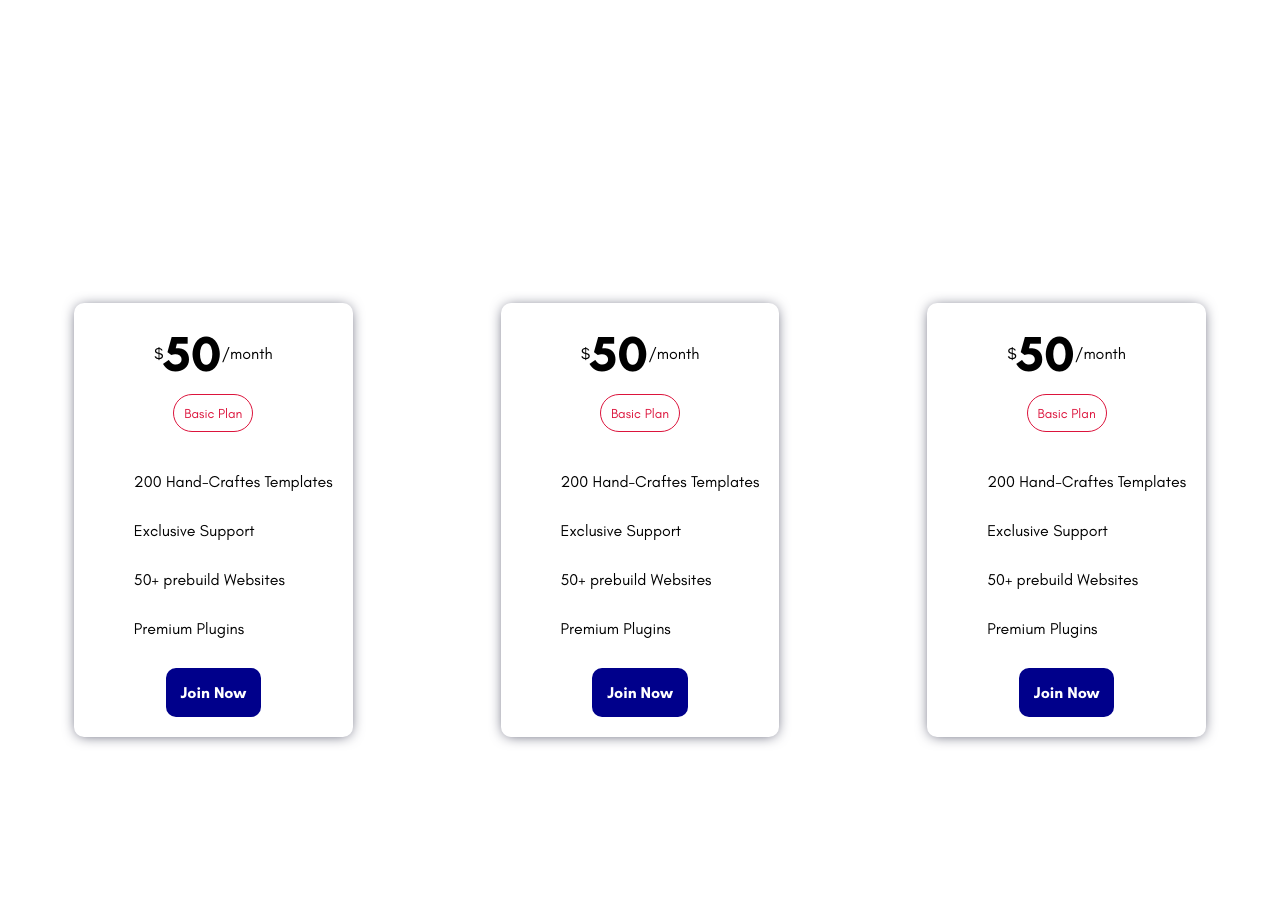
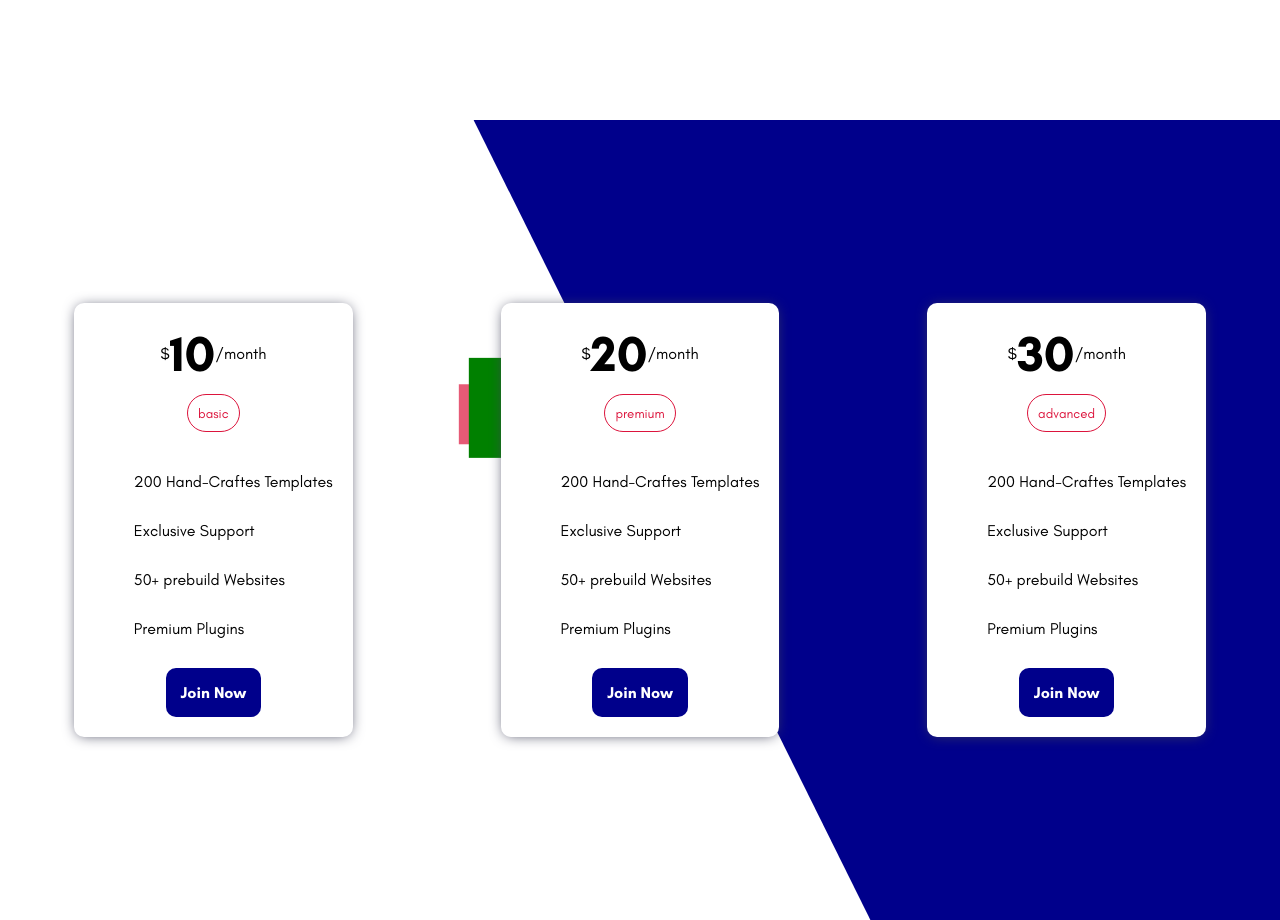
Before and after one commit to vladian95/react-website, a React (Create React App) app: page / in a window 1280 px wide. Shown: the part 2280-3200 px from the top of the page. Built offline with nearby package versions, Linux system fonts and the light colour scheme.

Commit message:
start contact and footer

```diff
--- a/src/App.jsx
+++ b/src/App.jsx
@@ -32,7 +32,7 @@ const FeatureShape = styled.div`
   background-color: green;
 `;
 
-const ServiceShape = styled.div`
+const PriceShape = styled.div`
   ${Shape}
   clip-path: polygon(37% 0, 100% 0, 100% 100%, 68% 100%);
   background-color: darkblue;
@@ -55,6 +55,7 @@ function App() {
       </Container>
       <Container>
         <Price />
+        <PriceShape />
       </Container>
     </>
   );
--- a/src/components/Price.jsx
+++ b/src/components/Price.jsx
@@ -1,6 +1,7 @@
 import React from 'react';
 import styled from 'styled-components';
 import PriceCard from './PriceCard';
+import AnimatedShapes from './AnimatedShapes';
 
 const Container = styled.div`
   height: 100%;
@@ -12,9 +13,10 @@ const Container = styled.div`
 const Price = () => {
   return (
     <Container>
-      <PriceCard />
-      <PriceCard />
-      <PriceCard />
+      <PriceCard price="10" type="basic" />
+      <PriceCard price="20" type="premium" />
+      <PriceCard price="30" type="advanced" />
+      <AnimatedShapes />
     </Container>
   );
 };
--- a/src/components/PriceCard.jsx
+++ b/src/components/PriceCard.jsx
@@ -51,13 +51,13 @@ const Button = styled.button`
   cursor: pointer;
 `;
 
-const PriceCard = () => {
+const PriceCard = ({ price, type }) => {
   return (
     <Container>
       <PriceContainer>
-        $<Price>50</Price>/month
+        $<Price>{price}</Price>/month
       </PriceContainer>
-      <Type>Basic Plan</Type>
+      <Type>{type}</Type>
       <List>
         <ListItem>200 Hand-Craftes Templates</ListItem>
         <ListItem>Exclusive Support</ListItem>
```
